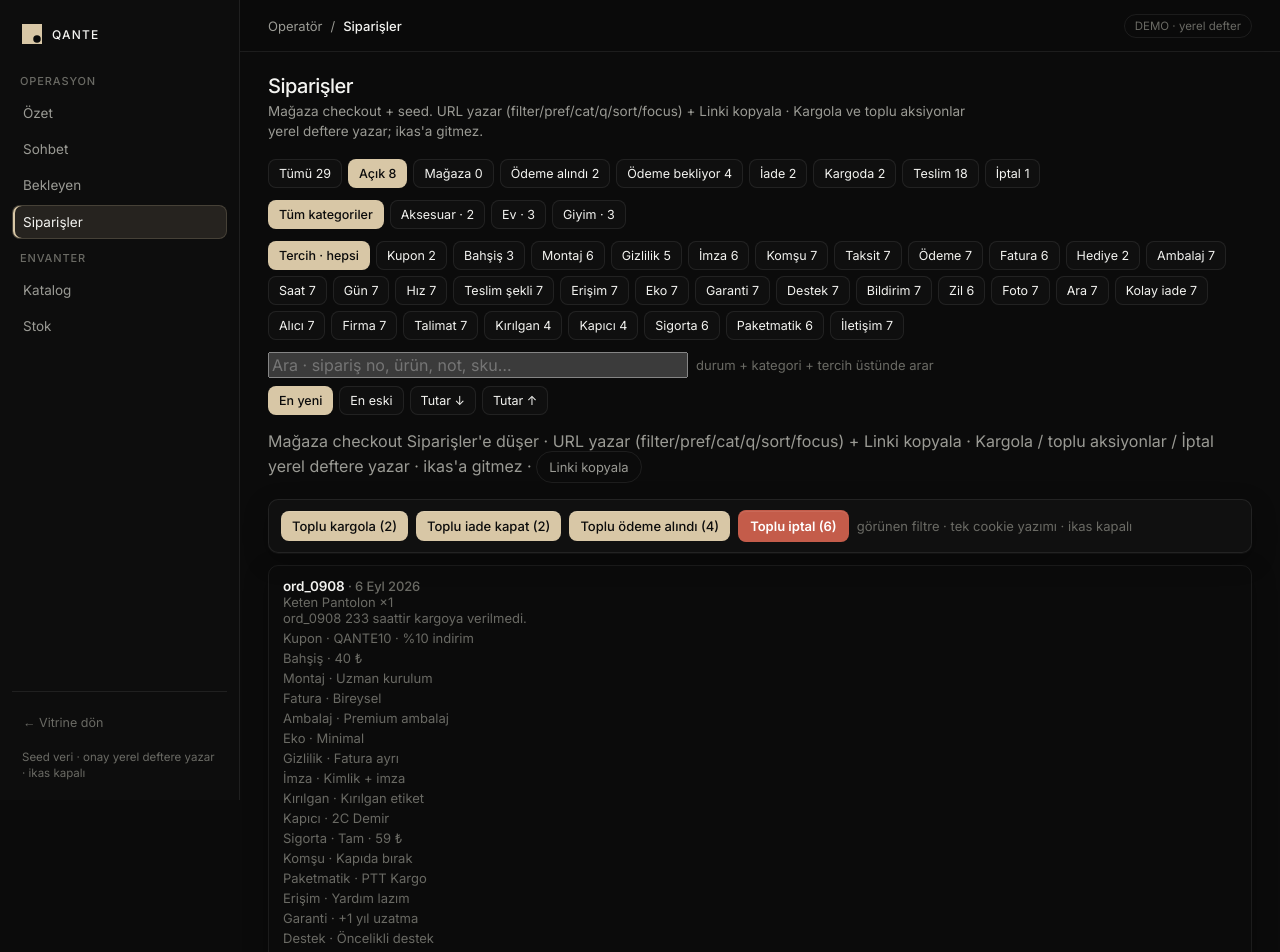
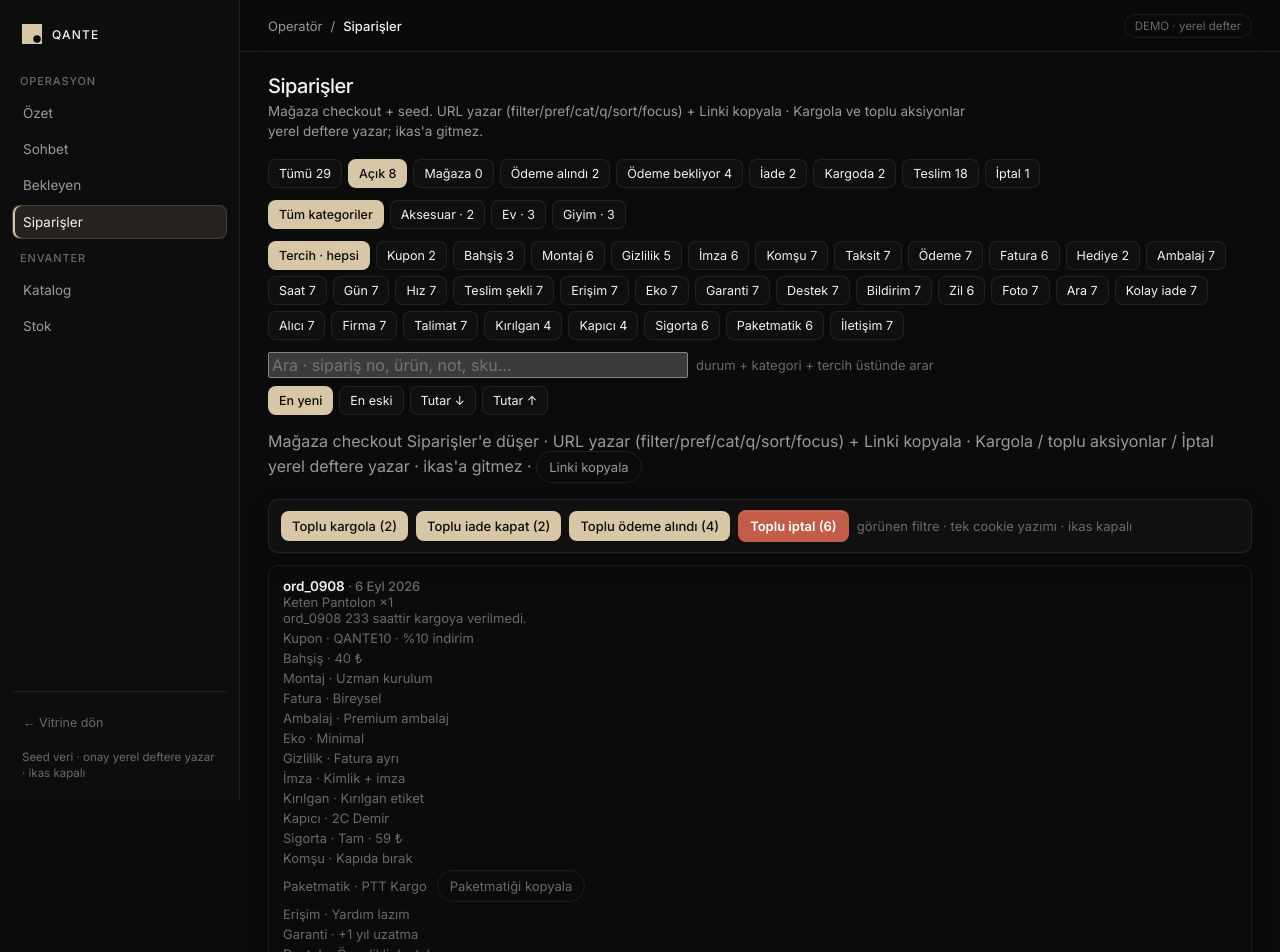
Before and after one commit to mattiasadem/qante-commerce, a Next.js app in the folder web/: page /merchant/siparisler in a window 1280 px wide. Shown: the top 952 px of the page. Built offline with nearby package versions, Linux system fonts and the light colour scheme.

Commit message:
Add Paketmatiği kopyala CTA on merchant Siparişler paketmatik line

```diff
--- a/web/components/ui-merchant-paketmatik.tsx
+++ b/web/components/ui-merchant-paketmatik.tsx
@@ -1,14 +1,38 @@
 "use client";
 
+import { useState } from "react";
 import { parsePaketmatikFromNote } from "@/components/ui-paketmatik";
 
-/** Merchant Siparişler row: highlight paketmatik pickup preference from checkout note. */
+/** Merchant Siparişler row: paketmatik pickup preference from checkout note with copy CTA. */
 export function MerchantPaketmatikLine({ note }: { note?: string }) {
   const paketmatik = parsePaketmatikFromNote(note);
+  const [copied, setCopied] = useState(false);
   if (!paketmatik) return null;
+
+  const label = `Paketmatik · ${paketmatik.label}`;
+
+  async function copyPaketmatik() {
+    try {
+      await navigator.clipboard.writeText(label);
+      setCopied(true);
+      setTimeout(() => setCopied(false), 1600);
+    } catch {
+      /* ignore */
+    }
+  }
+
   return (
     <div className="faint" data-cta="merchant-paketmatik" style={{ marginTop: 4 }}>
-      Paketmatik · {paketmatik.label}
+      {label}
+      <button
+        className="chip"
+        type="button"
+        data-cta="merchant-paketmatik-copy"
+        style={{ marginLeft: 10 }}
+        onClick={() => void copyPaketmatik()}
+      >
+        {copied ? "kopyalandı" : "Paketmatiği kopyala"}
+      </button>
     </div>
   );
 }
```
